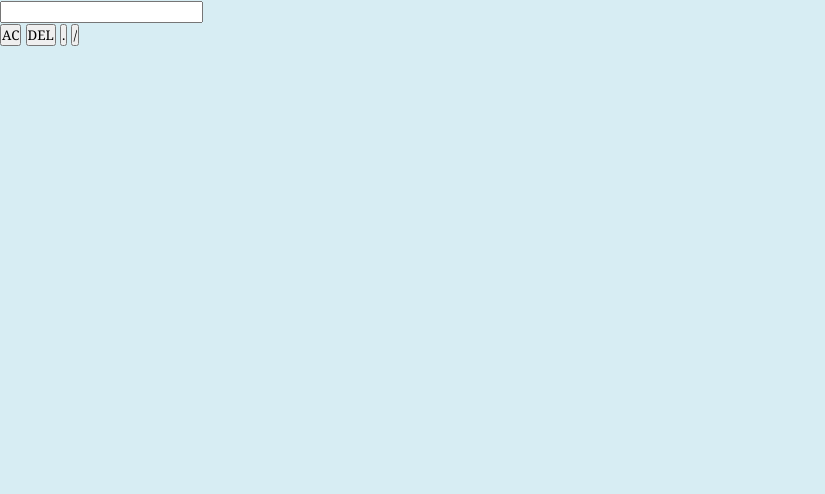
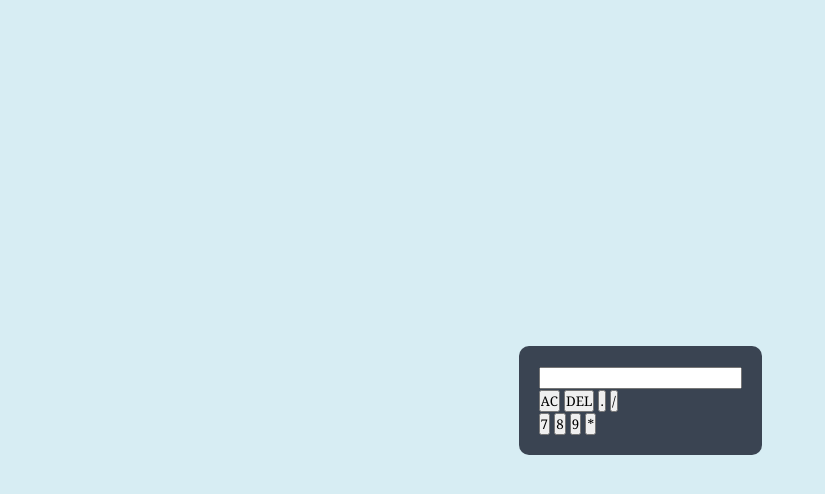
Before and after one commit to mahtabesmaeili1/calculator, a plain HTML site: page index.html in a window 1280 px wide. Shown: the whole page, without its empty margins (0-825 px from the left). Drawn offline with Linux system fonts and the light colour scheme.

Commit message:
creating the second row of calculator buttons

```diff
--- a/index.html
+++ b/index.html
@@ -18,6 +18,12 @@
             <input type="button" value="." />
             <input type="button" value="/" />
           </div>
+          <div>
+            <input type="button" value="7" />
+            <input type="button" value="8" />
+            <input type="button" value="9" />
+            <input type="button" value="*" />
+          </div>
         </form>
       </div>
     </div>
--- a/style.css
+++ b/style.css
@@ -8,4 +8,12 @@
   width: 100%;
   height: 100vh;
   background-color: #d7edf3;
+  display: flex;
+  align-items: center;
+  justify-content: center;
 }
+.calculator {
+  background-color: #3a4452;
+  padding: 20px;
+  border-radius: 10px;
+}
```
